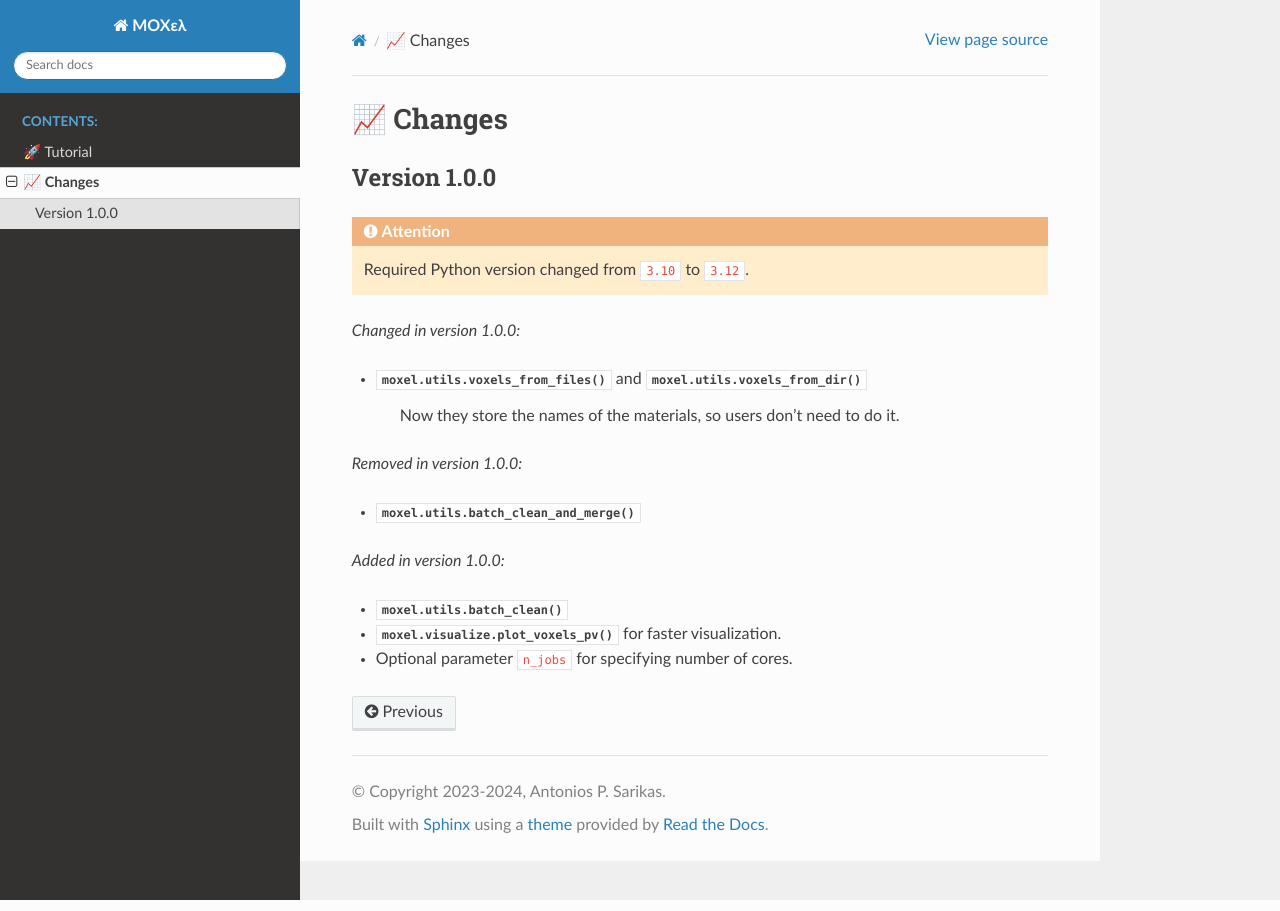
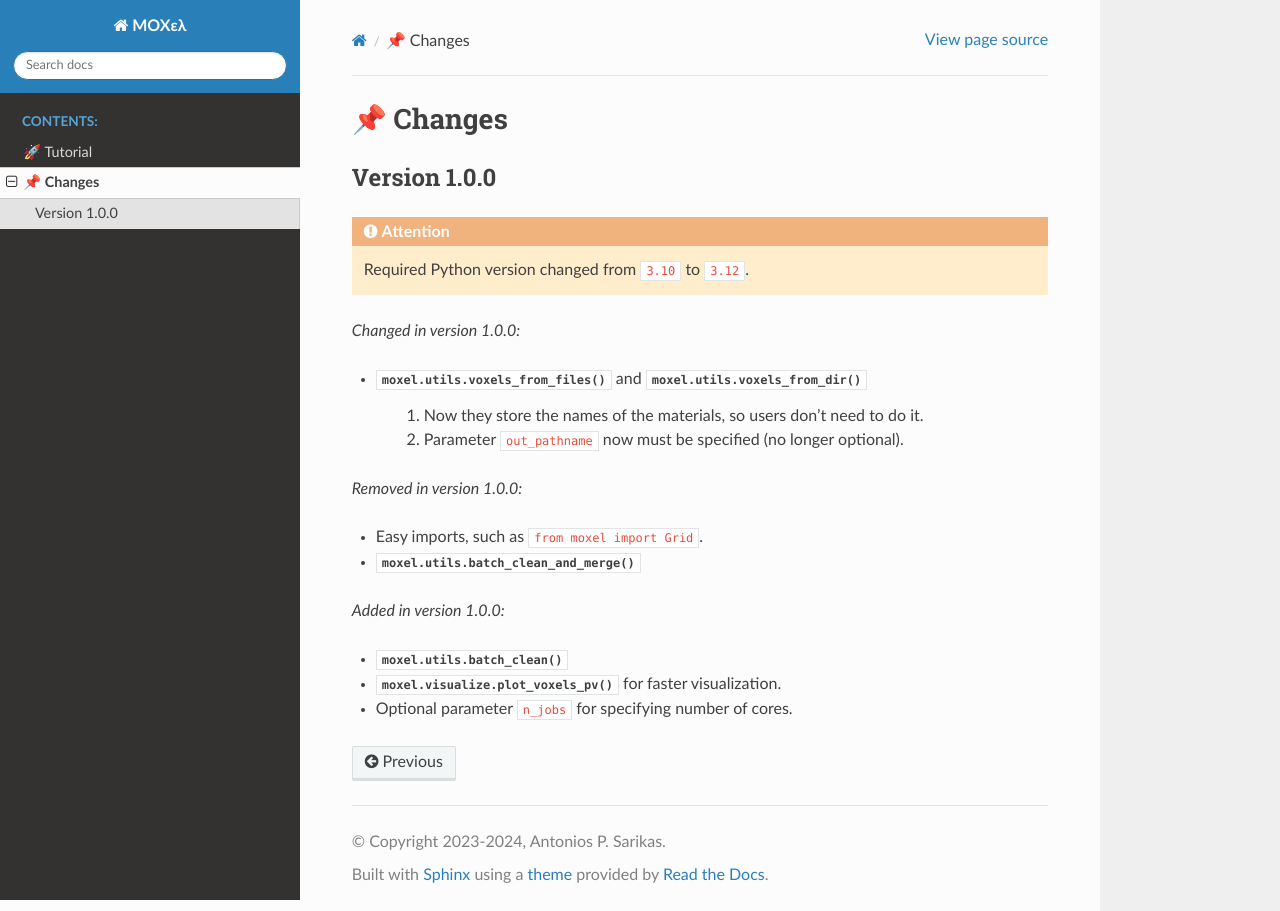
Before and after one commit to adosar/moxel, a Sphinx documentation site: the page built from docs/source/changes.rst, in a window 1280 px wide. Built offline with Sphinx 7.4.7 and the Read the Docs theme 2.0.0, drawn with Linux system fonts in a browser that asks for light colours; pages that are not in the unit, such as notebooks, are missing from menus; the version number could not be read and is left out.

Commit message:
Fix docs

```diff
--- a/docs/source/changes.rst
+++ b/docs/source/changes.rst
@@ -1,5 +1,5 @@
-|:chart_with_upwards_trend:| Changes
-====================================
+|:pushpin:| Changes
+===================
 
 Version 1.0.0
 -------------
@@ -12,10 +12,12 @@ Version 1.0.0
 
     * :func:`moxel.utils.voxels_from_files` and :func:`moxel.utils.voxels_from_dir`
 
-        Now they store the names of the materials, so users don't need to do it.
+        1. Now they store the names of the materials, so users don't need to do it.
+        2. Parameter ``out_pathname`` now must be specified (no longer optional).
 
 .. versionremoved:: 1.0.0
 
+    * Easy imports, such as ``from moxel import Grid``.
     * :func:`moxel.utils.batch_clean_and_merge`
 
 .. versionadded:: 1.0.0
```
Also changed, not shown: 1 other file.
